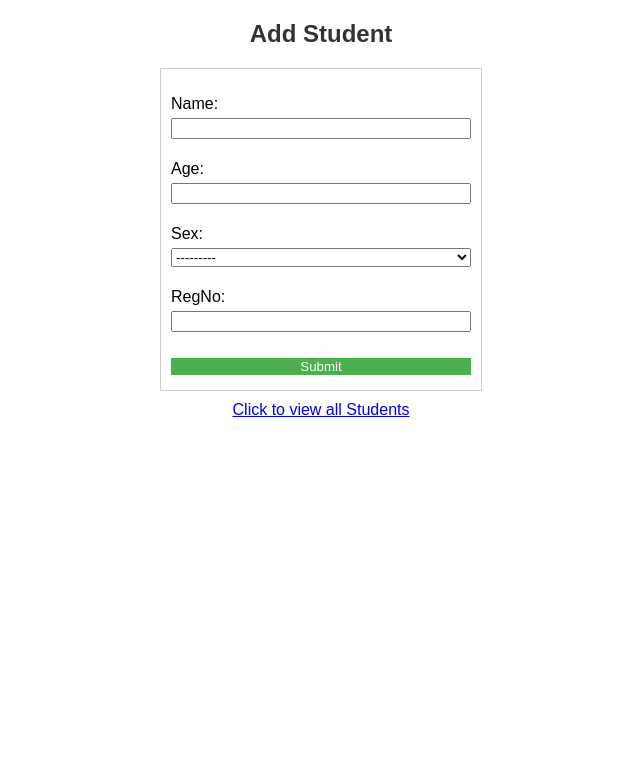
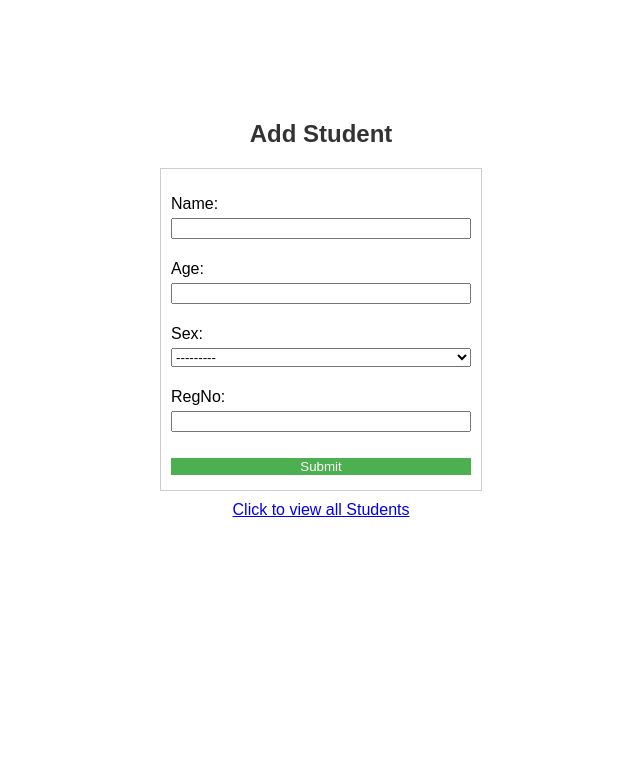
Before and after one commit to Venkata-Siva-Kumar/Django, a Django app: page /students/add/ in a window 1280 px wide. Shown: the top 779 px of the page, without its empty margins (319-959 px from the left). Run offline with Django 5.2, Linux system fonts and the light colour scheme.

Commit message:
Minor Changes

```diff
--- a/Student/StudentApp/templates/add_student.html
+++ b/Student/StudentApp/templates/add_student.html
@@ -1,7 +1,11 @@
 <head>
     <title>Add Student</title>
 	<style>
-        body { font-family: Arial; margin: 20px; text-align:center;}
+        body
+		{	font-family: Arial;
+			margin: 120px;
+			text-align:center;
+		}
         h2 { color: #333;  text-align:center;}
         form { padding: 10px; border: 1px solid #ccc; width: 300px; margin: 0 auto; text-align: left; }
         input, select, button { margin: 5px 0; width: 100%; }
```
